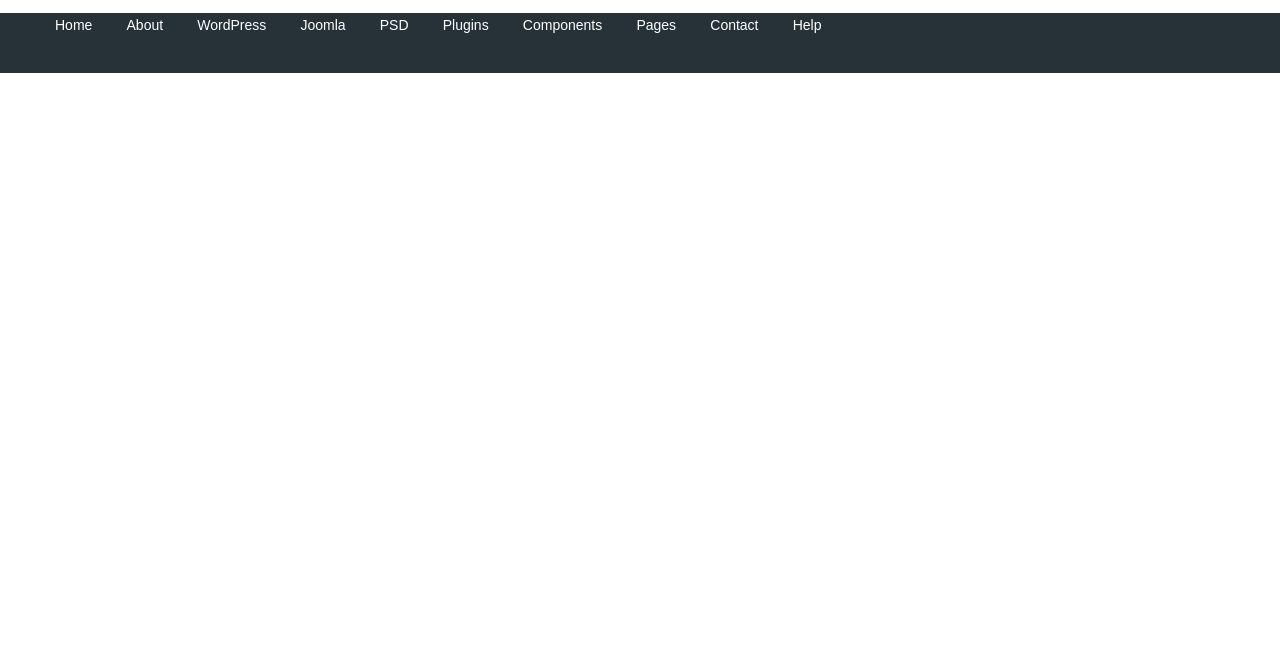
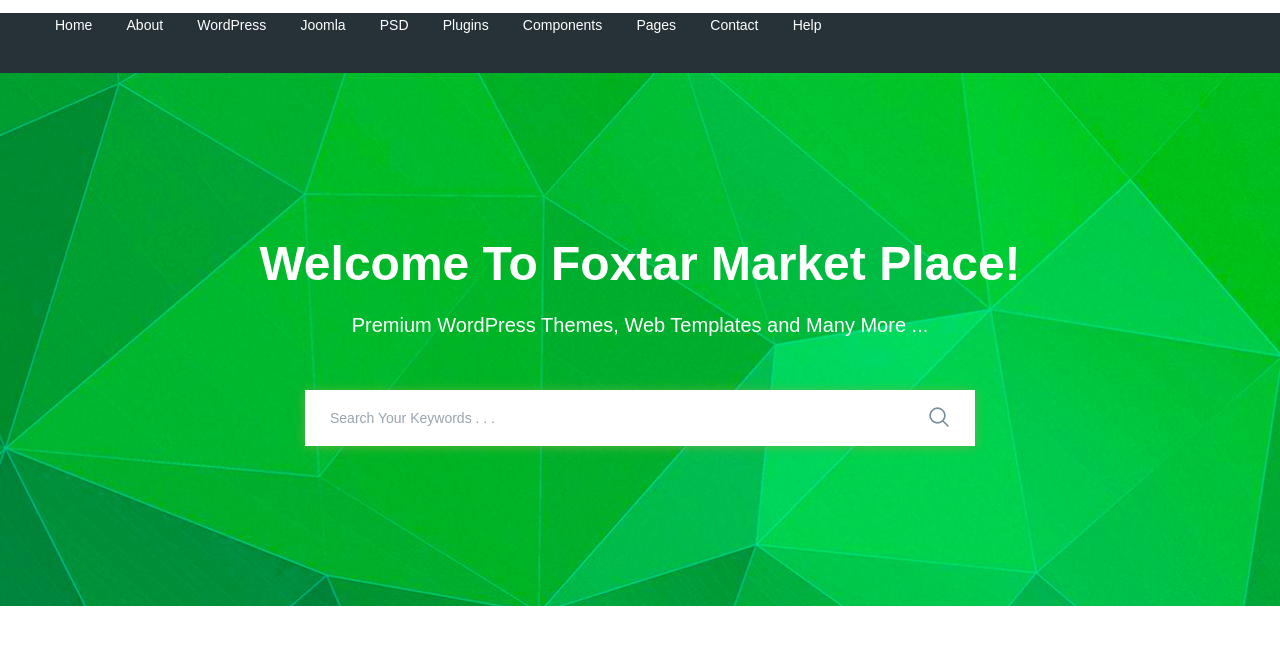
Before and after one commit to trralex/moderno__marketplace, a website: page app/index.html in a window 1280 px wide. Shown: the part 77-722 px from the top of the page. Drawn offline with nearby package versions, Linux system fonts and the light colour scheme; files that its build step writes are made by us from their sources.

Commit message:
added search section

```diff
--- a/app/index.html
+++ b/app/index.html
@@ -94,10 +94,28 @@
                 </div>
             </div>
         </div>
+    </header>
+    <section class="search" style="background-image: url(../images/search-bg.jpg);">
+        <div class="container">
+            <div class="search__inner">
+                <div class="search__inner-title">
+                    Welcome To Foxtar Market Place!
+                </div>
+                <div class="search__inner-text">
+                    Premium WordPress Themes, Web Templates and Many More ...
+                </div>
+                <div class="search__inner-form">
+                    <form>
+                        <input type="text" placeholder="Search Your Keywords . . ." required>
+                        <button type="submit">
+                            <img src="images/icons/search.png" alt="">
+                        </button>
+                    </form>
+                </div>
+            </div>
+        </div>
+    </section>
 
-
-
-    </header>
 
 
     <script src="https://ajax.googleapis.com/ajax/libs/jquery/3.5.1/jquery.min.js"></script>
--- a/app/scss/style.scss
+++ b/app/scss/style.scss
@@ -50,3 +50,53 @@
        font-size: 14px;
     }
 }
+.search{
+
+    background-repeat: no-repeat;
+    background-size: cover;
+    background-position: center;
+    min-height: 533px;
+    color: #fff;
+    text-align: center;
+}
+.search__inner{
+    padding: 155px 0px 100px;
+    &-title{
+      margin-bottom: 10px;
+      font-size: 48px;
+      font-weight: 700;
+      line-height: 72px;
+    }
+    &-text{
+      margin-bottom: 50px;
+      font-size: 20px;
+      font-weight: 500;
+      line-height: 30px;
+    }
+    &-form{
+        max-width: 670px;
+        margin: 0 auto;
+        position: relative;
+        input{
+        width: 100%;
+        box-shadow: 0px 1px 10px 0px rgba(124, 178, 64, 0.75);
+        height: 56px;
+        border: none;
+        font-size: 14px;
+        font-weight: 500px;
+        padding-left: 25px;
+        padding-right: 60px;
+        &::placeholder{
+            color: #98a4ae;
+            font-weight: 500;
+        }
+    }
+    button{
+        position: absolute;
+        border: none;
+        background-color: transparent;
+        right: 20px;
+        top: 16px;
+    }
+    }
+}
```
Also changed, not shown: app/images/icons/search.png (added), app/images/search-bg.jpg (added).
